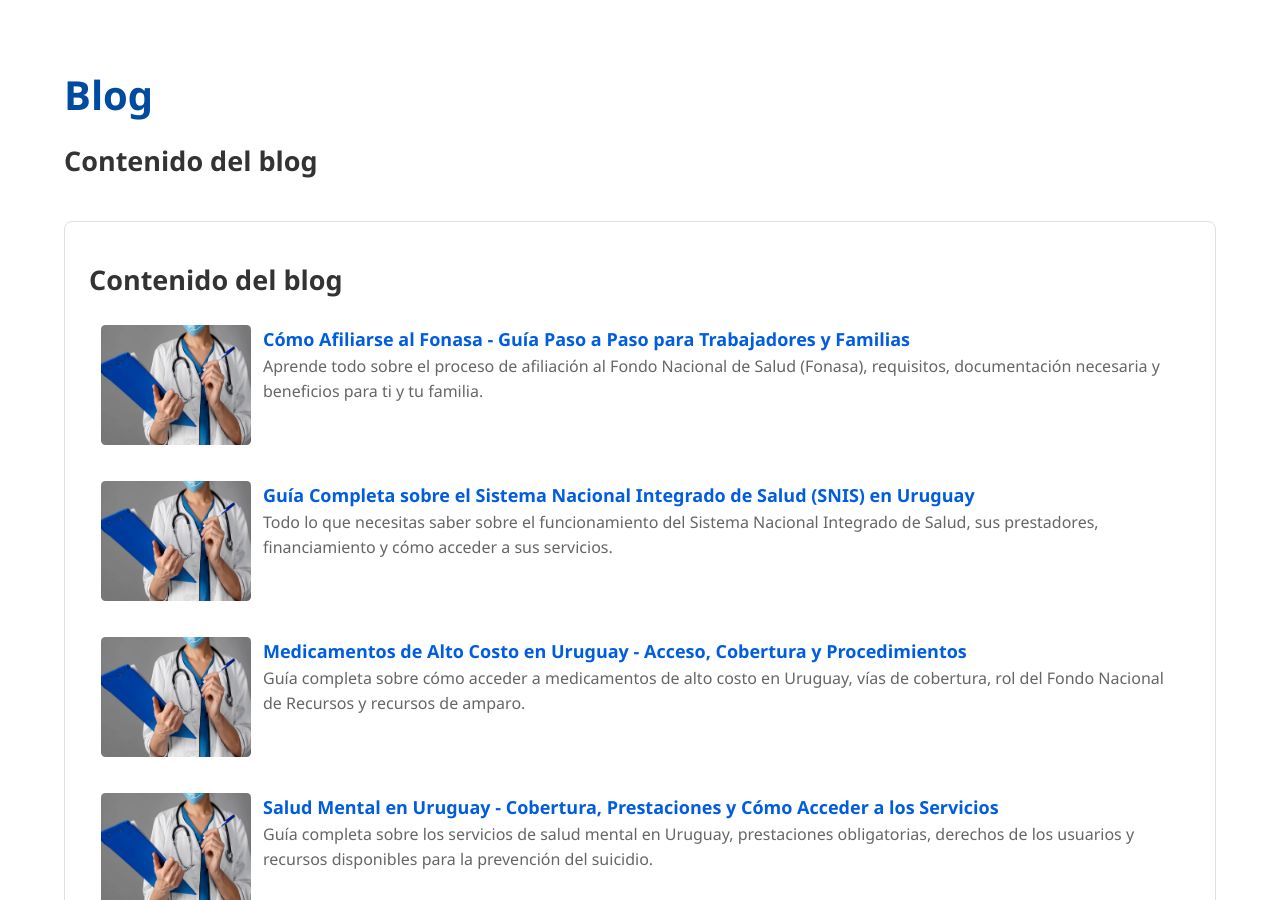
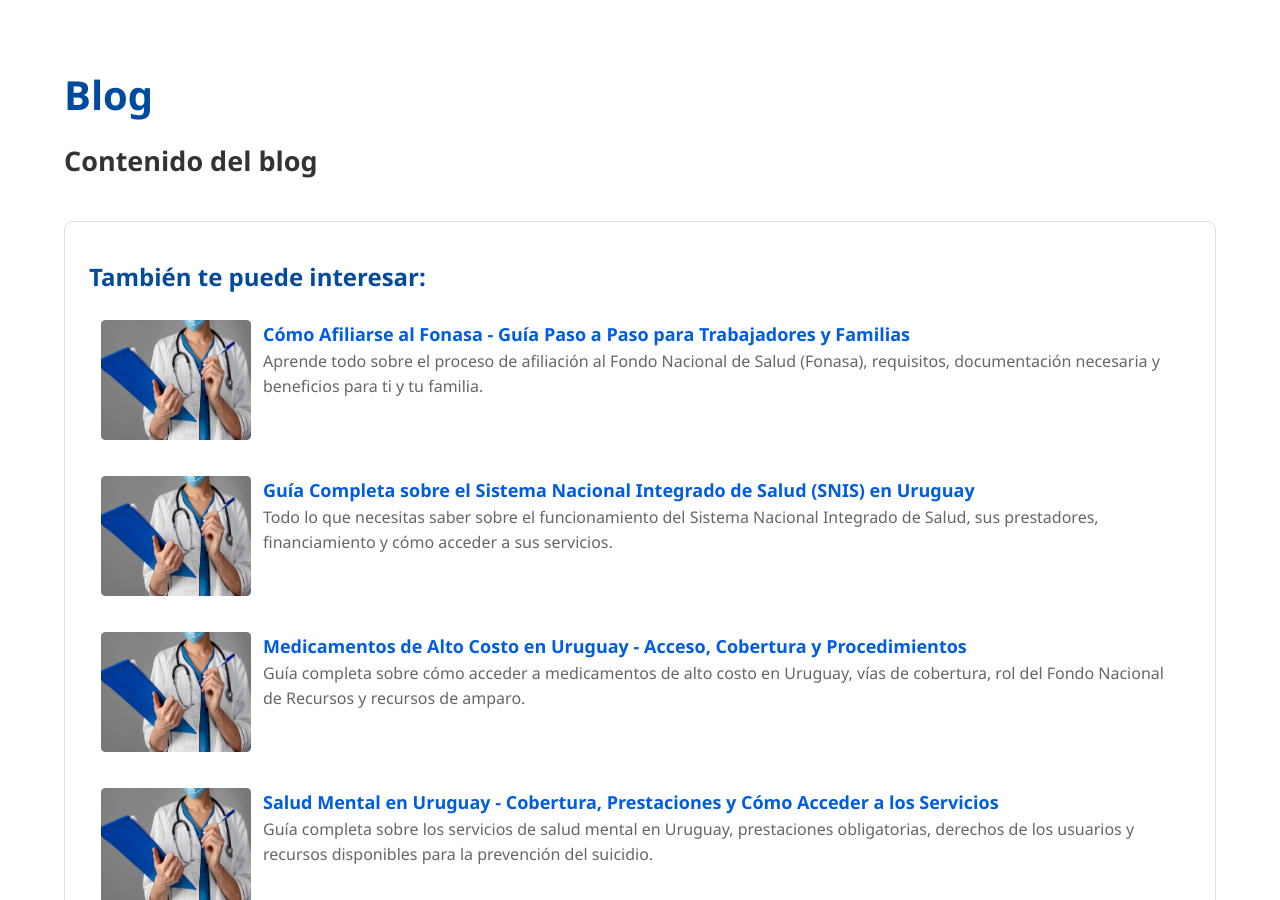
Before and after one commit to JoseAtel/fonasa.info, a Jekyll site: the page built from blog/index.md, in a window 1280 px wide and 900 px high, scrolled down 673 px. Built offline with Jekyll 4.4.1, drawn with Linux system fonts in a browser that asks for light colours.

Commit message:
Actualizacion

```diff
--- a/_includes/blog.html
+++ b/_includes/blog.html
@@ -1,5 +1,5 @@
 <div class="related-links">
-  <h2>Contenido del blog</h2>
+  <h3>También te puede interesar:</h3>
   <ul class="related-list">
     {% assign blog_posts = site.pages | where_exp:"p", "p.url contains '/blog/'" %}
     {% for item in blog_posts %}
```
